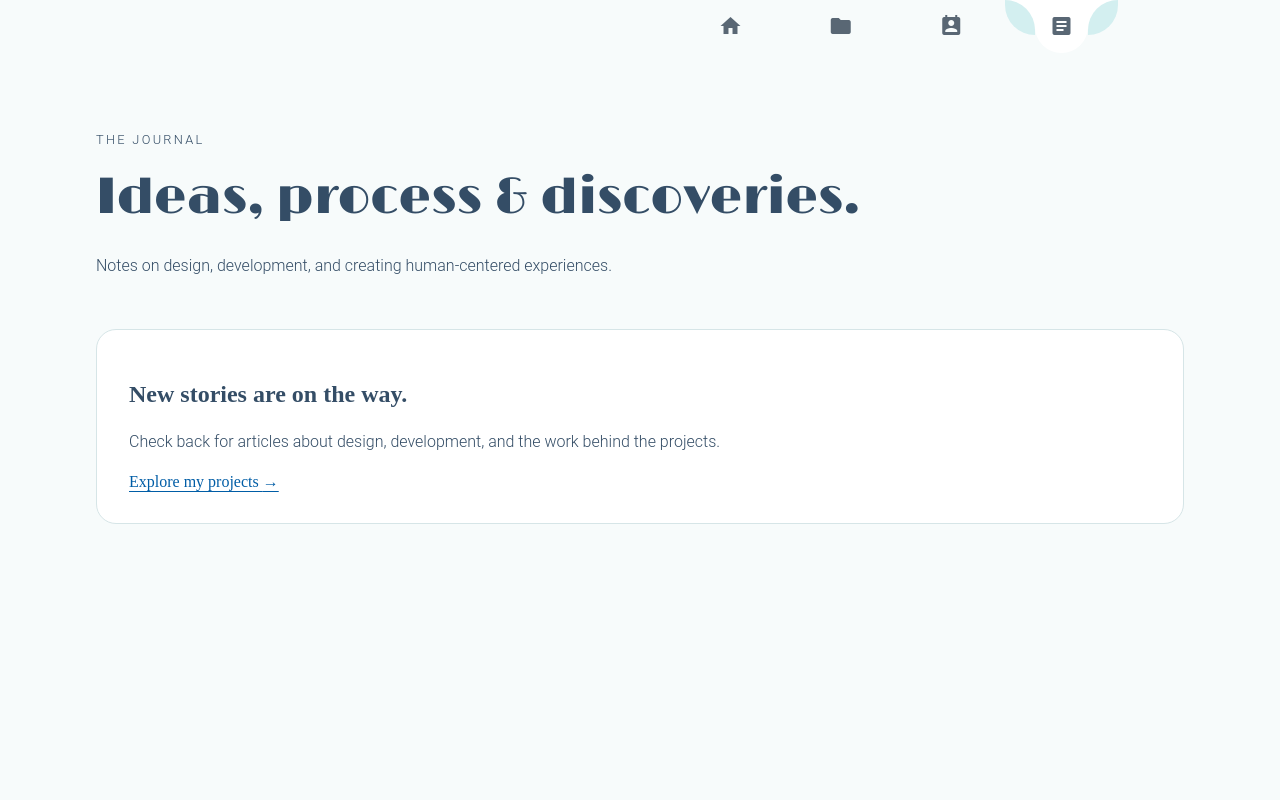
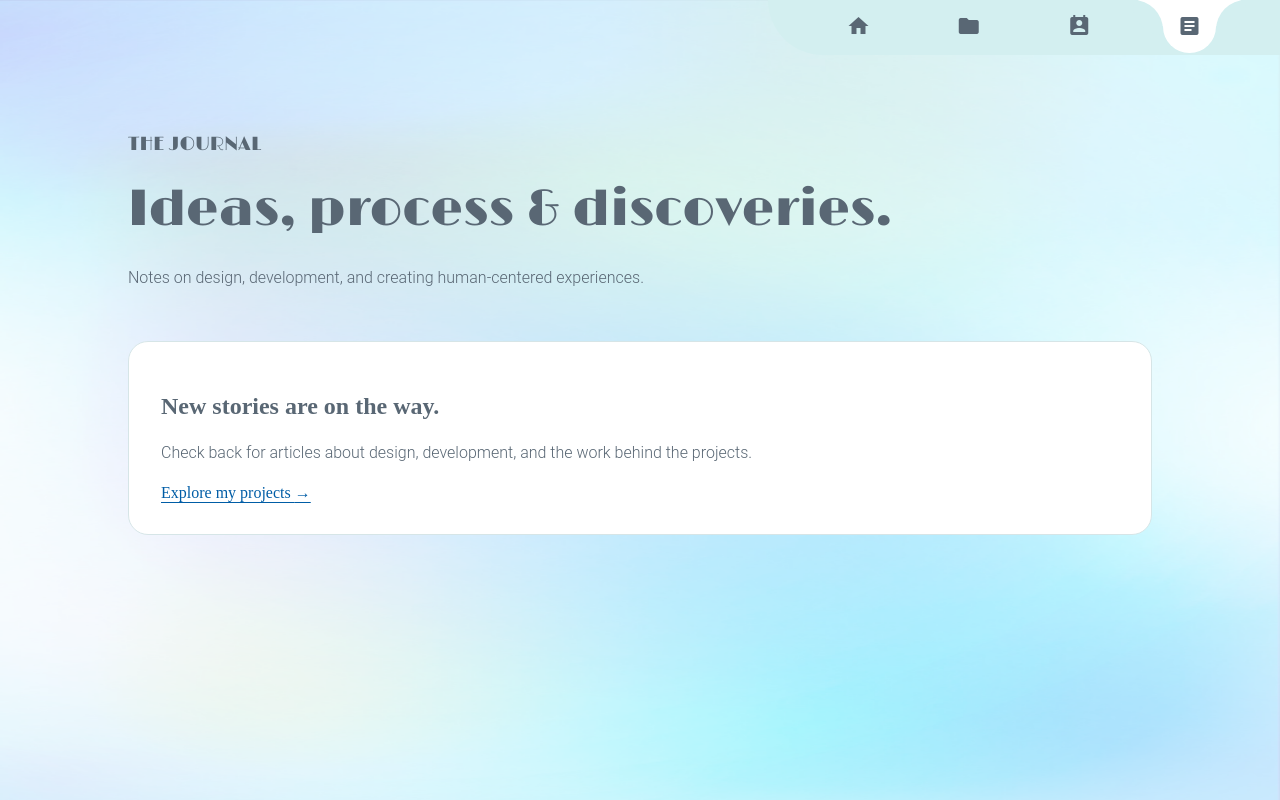
Before and after one commit to hunlin99/web-dev-portfolio, an Angular app: page /blog in a window 1280 px wide. Built offline with nearby package versions, Linux system fonts and the light colour scheme; a web font is replaced by a local one.

Commit message:
Improve blog page layout

```diff
--- a/src/app/features/blog/blog.css
+++ b/src/app/features/blog/blog.css
@@ -1,26 +1,177 @@
-:host { display: block; min-height: 100svh; background: #f7fbfb; color: #344d66; }
-.blog-shell { width: min(1120px, 85%); margin-inline: auto; padding-block: max(8rem, 15vh) 5rem; }
-.blog-intro { padding-bottom: 3rem; max-width: 850px; }
-.eyebrow { letter-spacing: .18em; font-size: .8rem; }
-h1 { font-size: clamp(2rem, 4vw, 3.5rem); line-height: 1.2; margin-block: 1rem 1.5rem; padding: 0; overflow-wrap: anywhere; }
-h2 { font-size: 1.5rem; line-height: 1.4; margin-block: 1rem; }
-p { line-height: 1.8; }
-a { color: #005da6; text-underline-offset: .25em; }
-a:hover { color: #344d66; }
-a:focus-visible { outline: 3px solid #0074e1; outline-offset: 4px; }
-.post-grid { display: grid; grid-template-columns: repeat(2, minmax(0, 1fr)); gap: 2rem; }
-.post-card, .empty-state { padding: 2rem; border: 1px solid #d6e5e7; border-radius: 1.25rem; background: white; }
-.empty-state { grid-column: 1 / -1; }
-.empty-state a { display: inline-block; margin-top: 1rem; }
-time { font-size: .9rem; }
-.tags { display: flex; flex-wrap: wrap; list-style: none; gap: .5rem; padding: 0; margin-block: 1rem; }
-.tags li { background: #e5f2ef; border-radius: 2rem; padding: .25rem .75rem; font-size: .85rem; }
-.article-shell { max-width: 820px; }
-.back-link { display: inline-block; margin-bottom: 2rem; }
-.article-body p, .article-body ul, .article-body figure, pre { margin-block: 1.5rem; }
-.article-body ul { padding-left: 1.5rem; line-height: 1.8; }
-.article-body h2 { margin-top: 2.5rem; }
-.article-body img { width: 100%; height: auto; border-radius: .75rem; }
-figcaption { font-size: .9rem; margin-top: .5rem; }
-pre { padding: 1.5rem; border-radius: .75rem; background: #243746; color: #fff; overflow-x: auto; }
-@media (max-width: 650px) { .post-grid { grid-template-columns: 1fr; } .post-card, .empty-state { padding: 1.5rem; } }
+/* :host {
+    display: block;
+    min-height: 100svh;
+    background: #f7fbfb;
+    color: #344d66;
+} */
+
+/* .blog-shell {
+    width: min(1120px, 85%);
+    margin-inline: auto;
+    padding-block: max(8rem, 15vh) 5rem;
+} */
+
+
+.blog-shell {
+    /* padding-top: 10%; */
+    background-image: url(/images/bg-img-opasity.png);
+    width: 100%;
+    background-size: 100% 100%;
+    background-repeat: no-repeat;
+    background-position: center;
+    background-attachment: fixed;
+    max-width: 1680px;
+    padding: 10%;
+    min-height: 100vh;
+}
+
+.back-color {
+    position: fixed;
+    top: 0;
+    right: 0;
+    width: 40%;
+    height: 55px;
+    background-color: var(--nav-bg-color);
+    border-radius: 0 0 0 15rem;
+    clip-path: path('M 0 0 L 100% 0 L 100% 100% Q 0 100% 0 0');
+    /* Smooth curve matching border-radius */
+}
+
+.blog-intro {
+    padding-bottom: 3rem;
+    max-width: 850px;
+}
+
+.eyebrow {
+    font-size: 1.2rem;
+}
+
+h1 {
+    font-size: clamp(2rem, 4vw, 3.5rem);
+    line-height: 1.2;
+    margin-block: 1rem 1.5rem;
+    padding: 0;
+    overflow-wrap: anywhere;
+}
+
+h2 {
+    font-size: 1.5rem;
+    line-height: 1.4;
+    margin-block: 1rem;
+}
+
+p {
+    line-height: 1.8;
+}
+
+a {
+    color: #005da6;
+    text-underline-offset: .25em;
+}
+
+a:hover {
+    color: #344d66;
+}
+
+a:focus-visible {
+    outline: 3px solid #0074e1;
+    outline-offset: 4px;
+}
+
+.post-grid {
+    display: grid;
+    grid-template-columns: repeat(2, minmax(0, 1fr));
+    gap: 2rem;
+}
+
+.post-card,
+.empty-state {
+    padding: 2rem;
+    border: 1px solid #d6e5e7;
+    border-radius: 1.25rem;
+    background: white;
+}
+
+.empty-state {
+    grid-column: 1 / -1;
+}
+
+.empty-state a {
+    display: inline-block;
+    margin-top: 1rem;
+}
+
+time {
+    font-size: .9rem;
+}
+
+.tags {
+    display: flex;
+    flex-wrap: wrap;
+    list-style: none;
+    gap: .5rem;
+    padding: 0;
+    margin-block: 1rem;
+}
+
+.tags li {
+    background: #e5f2ef;
+    border-radius: 2rem;
+    padding: .25rem .75rem;
+    font-size: .85rem;
+}
+
+.article-shell {
+    max-width: 820px;
+}
+
+.back-link {
+    display: inline-block;
+    margin-bottom: 2rem;
+}
+
+.article-body p,
+.article-body ul,
+.article-body figure,
+pre {
+    margin-block: 1.5rem;
+}
+
+.article-body ul {
+    padding-left: 1.5rem;
+    line-height: 1.8;
+}
+
+.article-body h2 {
+    margin-top: 2.5rem;
+}
+
+.article-body img {
+    width: 100%;
+    height: auto;
+    border-radius: .75rem;
+}
+
+figcaption {
+    font-size: .9rem;
+    margin-top: .5rem;
+}
+
+pre {
+    padding: 1.5rem;
+    border-radius: .75rem;
+    background: #243746;
+    color: #fff;
+    overflow-x: auto;
+}
+
+@media (max-width: 650px) {
+    .post-grid {
+        grid-template-columns: 1fr;
+    }
+
+    .post-card,
+    .empty-state {
+        padding: 1.5rem;
+    }
+}
--- a/src/app/features/blog/pages/blog-list/blog-list.component.html
+++ b/src/app/features/blog/pages/blog-list/blog-list.component.html
@@ -1,7 +1,9 @@
+<main class="blog-shell">
+    <div class="back-color"></div>
     <app-header></app-header>
-<main class="blog-shell">
+
     <header class="blog-intro">
-        <p class="eyebrow">THE JOURNAL</p>
+        <p class="eyebrow limelight-regular">THE JOURNAL</p>
         <h1 class="limelight-regular">Ideas, process &amp; discoveries.</h1>
         <p>Notes on design, development, and creating human-centered experiences.</p>
     </header>
@@ -14,7 +16,8 @@
             <ul class="tags" aria-label="Topics">
                 @for (tag of post.tags; track tag) { <li>{{ tag }}</li> }
             </ul>
-                <a [routerLink]="['/blog', post.slug]" [attr.aria-label]="'Read ' + post.title">Read article <span aria-hidden="true">↗</span></a>
+            <a [routerLink]="['/blog', post.slug]" [attr.aria-label]="'Read ' + post.title">Read article <span
+                    aria-hidden="true">↗</span></a>
         </article>
         } @empty {
         <div class="empty-state">
```
Lines whose indentation alone changed are shown as unchanged.
